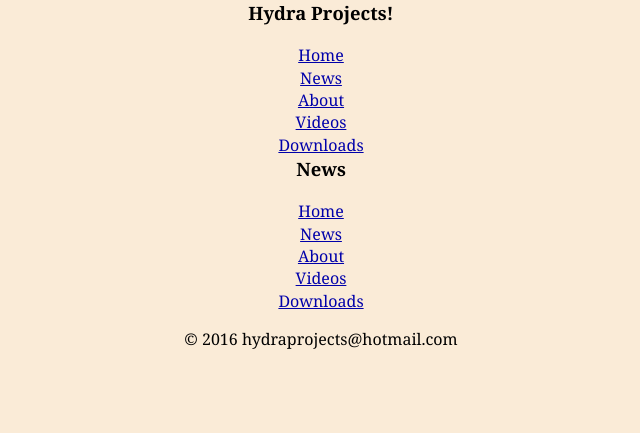
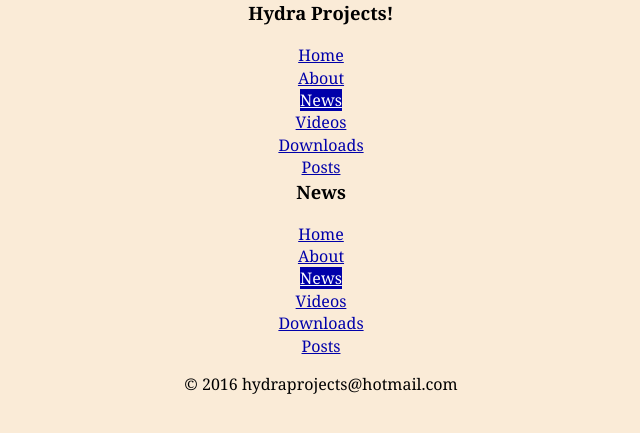
Before and after one commit to hydragit/hydraprojects, a Jekyll site: the page built from news.html, in a window 1280 px wide. Shown: the top 433 px of the page, without its empty margins (319-959 px from the left). Built offline with Jekyll 4.4.1, drawn with Linux system fonts in a browser that asks for light colours; Markdown is read by kramdown in place of the engine named in the settings.

Commit message:
5 changes

```diff
--- a/_includes/nav.html
+++ b/_includes/nav.html
@@ -1,9 +1,10 @@
 <nav>
-  <ul>
-    <li><a href="{{site.url}}/index.html">Home</a></li>
-    <li><a href="{{site.url}}/news.html">News</a></li>
-    <li><a href="{{site.url}}/about.html">About</a></li>
-    <li><a href="{{site.url}}/videos.html">Videos</a></li>
-    <li><a href="{{site.url}}/downloads.html">Downloads</a></li>
+  <ul class="nav {{include.navclass}}">
+    <li><a href="{{site.url}}/index/" class="{% if page.url contains 'index' %}current{% endif %}">Home</a></li>
+    <li><a href="{{site.url}}/about.html" class="{% if page.url contains 'about' %}current{% endif %}">About</a></li>
+    <li><a href="{{site.url}}/news.html" class="{% if page.url contains 'news' %}current{% endif %}">News</a></li>
+    <li><a href="{{site.url}}/videos.html" class="{% if page.url contains 'videos' %}current{% endif %}">Videos</a></li>
+    <li><a href="{{site.url}}/downloads.html" class="{% if page.url contains 'downloads' %}current{% endif %}">Downloads</a></li>
+    <li><a href="{{site.url}}/posts.html" class="{% if page.url contains 'posts' %}current{% endif %}">Posts</a></li>
   </ul>
 </nav>
--- a/_layouts/default.html
+++ b/_layouts/default.html
@@ -11,13 +11,13 @@
 
 <header>
 <h1>Hydra Projects!</h1>
-{% include nav.html %}
+{% include nav.html navclass='nav-top' %}
 </header>
 
 {{content}}
 
 <footer>
-  {% include nav.html %}
+  {% include nav.html navclass='nav-bottom' %}
 <p>© 2016 hydraprojects@hotmail.com</p>
 </footer>
 
--- a/_scss/main.scss
+++ b/_scss/main.scss
@@ -30,6 +30,11 @@ p { margin: 1em 0; }
 a         { color: #00a; }
 a:hover   { color: #000; }
 a:visited { color: #a0a; }
+
+.current {
+    background: #00a;
+    color: #FFF;
+}
 
 /*****************************************************************************/
 /*
--- a/css/main.css
+++ b/css/main.css
@@ -289,6 +289,10 @@ a:hover {
 a:visited {
   color: #a0a; }
 
+.current {
+  background: #00a;
+  color: #FFF; }
+
 /*****************************************************************************/
 /*
 /* Home
--- /dev/null
+++ b/posts.html
@@ -0,0 +1,5 @@
+---
+layout: default
+---
+
+<h1>Posts</h1>
```
